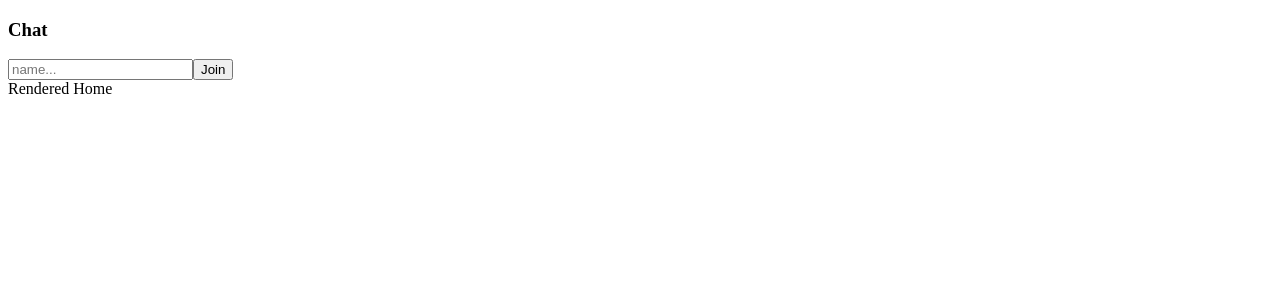
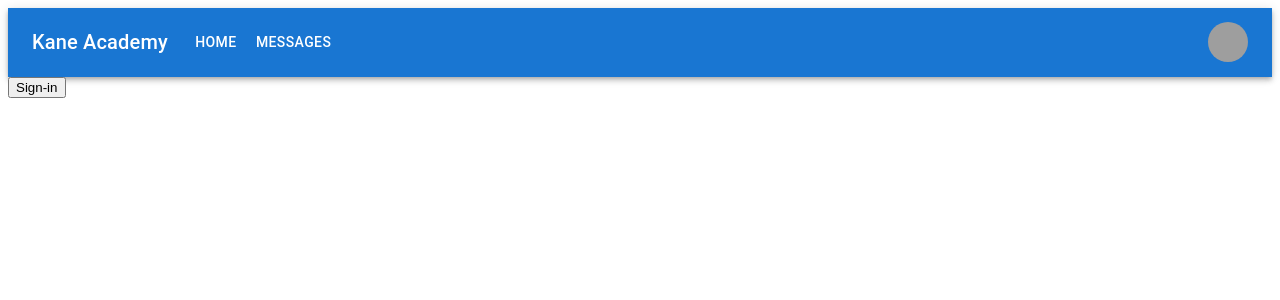
Before and after one commit to Tyl3r-Engel/Kane-Academy, a React app: page / in a window 1280 px wide. Shown: the top 300 px of the page. Built offline with nearby package versions, Linux system fonts and the light colour scheme; grey boxes are pictures that could not be loaded; the HTML template or start-up script is replaced by a standard one.

Commit message:
Nav + home cal + message endpoint

```diff
--- a/package.json
+++ b/package.json
@@ -34,6 +34,7 @@
   "dependencies": {
     "@emotion/react": "^11.8.2",
     "@emotion/styled": "^11.8.1",
+    "@mui/icons-material": "^5.5.1",
     "@mui/material": "^5.5.2",
     "axios": "^0.26.1",
     "babel": "^6.23.0",
--- a/public/src/components/App.jsx
+++ b/public/src/components/App.jsx
@@ -12,7 +12,7 @@ import Messages from './message/Messages'
 export default function App() {
   return (
     <div className="App">
-      <Messages />
+      {/* <Messages /> */}
       <Router>
         <Routes>
           <Route path="/" element={<HomeRoot />} />
@@ -21,6 +21,7 @@ export default function App() {
           <Route path="/signup/complete" element={<CompleteSignup />} />
           <Route path="/profile/*" element={<ProfileRoot />} />
           <Route path="/profile" element={<ProfileRoot />} />
+          <Route path="/messages" element={<Messages />} />
           <Route path="/fakedata" element={FakeData()} />
         </Routes>
       </Router>
--- a/public/src/components/home/HomeRoot.jsx
+++ b/public/src/components/home/HomeRoot.jsx
@@ -1,10 +1,71 @@
 import React from 'react';
+import NavBar from '../shared/navBar';
+import ApiCalendar from 'react-google-calendar-api';
 
 export default function HomeRoot() {
+  const [sign, setSign] = React.useState(false);
+  const [myEvents, setMyEvents] = React.useState([]);
+  const [uMail, setUMail] = React.useState('');
+  const [timeZ, setTimeZ] = React.useState('');
+
+  let handleItemClick = (event, name) => {
+        if (name === 'sign-in') {
+          ApiCalendar.handleAuthClick()
+          .then(() => {
+            console.log('Sign in successful!');
+            setSign(true);
+          })
+          .catch((e) => {
+            console.error(`Sign in failed ${e}`);
+          })
+        } else if (name === 'sign-out') {
+          ApiCalendar.handleSignoutClick();
+          setSign(false);
+          setMyEvents([]);
+          setUMail('');
+          setTimeZ('');
+        }
+      }
+
+  React.useEffect(() => {
+    if (sign) {
+      ApiCalendar.listUpcomingEvents(10, ApiCalendar.calendar)
+      .then(({ result }) => {
+        console.log(result.items);
+        setMyEvents(result.items);
+        let mail = result.items[0].attendees[0].email;
+        let zone = result.items[0].start.timeZone;
+        setUMail(mail.slice(0, mail.indexOf('@')));
+        setTimeZ(zone.slice(zone.indexOf('/') + 1, zone.length));
+      });
+    }
+  }, [sign])
 
   return (
     <div>
-      <div>Rendered Home</div>
+      <NavBar></NavBar>
+      {!sign
+      &&
+      <button
+        onClick={(e) => handleItemClick(e, 'sign-in')}
+      >
+        Sign-in
+      </button>
+      }
+      {sign
+      &&
+      <button
+          onClick={(e) => handleItemClick(e, 'sign-out')}
+      >
+        Sign-out
+      </button>
+      }
+      {myEvents.length !== 0
+      &&
+      <iframe src={`https://calendar.google.com/calendar/embed?src=${uMail}%40gmail.com&ctz=America%2F${timeZ}`}
+      style={{"border": "0"}} width="800" height="600" frameBorder="0" scrolling="no"></iframe>
+      }
+
     </div>
   );
 }
--- /dev/null
+++ b/public/src/components/shared/navBar.jsx
@@ -0,0 +1,170 @@
+import * as React from 'react';
+import AppBar from '@mui/material/AppBar';
+import Box from '@mui/material/Box';
+import Toolbar from '@mui/material/Toolbar';
+import IconButton from '@mui/material/IconButton';
+import Typography from '@mui/material/Typography';
+import Menu from '@mui/material/Menu';
+import MenuIcon from '@mui/icons-material/Menu';
+import Container from '@mui/material/Container';
+import Avatar from '@mui/material/Avatar';
+import Button from '@mui/material/Button';
+import Tooltip from '@mui/material/Tooltip';
+import MenuItem from '@mui/material/MenuItem';
+import { useNavigate } from 'react-router-dom';
+import axios from 'axios';
+
+const pages = ['Home', 'Messages'];
+const settings = ['Profile', 'Logout'];
+
+const logout = (e) => {
+  e.preventDefault();
+  axios.put('/logout')
+    .then((results) => {
+      window.location = '/login';
+    })
+    .catch((err) => {
+      console.log(err);
+      console.log('Cannot Log Out');
+    })
+}
+
+const NavBar = () => {
+  const [anchorElNav, setAnchorElNav] = React.useState(null);
+  const [anchorElUser, setAnchorElUser] = React.useState(null);
+
+  const handleOpenNavMenu = (event) => {
+    setAnchorElNav(event.currentTarget);
+  };
+  const handleOpenUserMenu = (event) => {
+    setAnchorElUser(event.currentTarget);
+  };
+
+  const handleCloseNavMenu = () => {
+    setAnchorElNav(null);
+  };
+
+  const handleCloseUserMenu = () => {
+    setAnchorElUser(null);
+  };
+
+  const changePage = (e) => {
+    let path = '';
+    if (e.target.id === 'Home') {
+      path = '/';
+    } else if (e.target.id === 'Messages') {
+      path = '/messages';
+    } else if (e.target.innerText === 'Profile') {
+      path = '/profile';
+    } else if (e.target.innerText === 'Logout') {
+      logout(e);
+    }
+    handleCloseNavMenu();
+    window.location = path;
+  }
+
+  return (
+    <AppBar position="static">
+      <Container maxWidth="xl">
+        <Toolbar disableGutters>
+          <Typography
+            variant="h6"
+            noWrap
+            component="div"
+            sx={{ mr: 2, display: { xs: 'none', md: 'flex' } }}
+          >
+            Kane Academy
+          </Typography>
+
+          <Box sx={{ flexGrow: 1, display: { xs: 'flex', md: 'none' } }}>
+            <IconButton
+              size="large"
+              aria-label="account of current user"
+              aria-controls="menu-appbar"
+              aria-haspopup="true"
+              onClick={handleOpenNavMenu}
+              color="inherit"
+            >
+              <MenuIcon />
+            </IconButton>
+            <Menu
+              id="menu-appbar"
+              anchorEl={anchorElNav}
+              anchorOrigin={{
+                vertical: 'bottom',
+                horizontal: 'left',
+              }}
+              keepMounted
+              transformOrigin={{
+                vertical: 'top',
+                horizontal: 'left',
+              }}
+              open={Boolean(anchorElNav)}
+              onClose={handleCloseNavMenu}
+              sx={{
+                display: { xs: 'block', md: 'none' },
+              }}
+            >
+              {pages.map((page) => (
+                <MenuItem key={page} onClick={handleCloseNavMenu}>
+                  <Typography textAlign="center">{page}</Typography>
+                </MenuItem>
+              ))}
+            </Menu>
+          </Box>
+          <Typography
+            variant="h6"
+            noWrap
+            component="div"
+            sx={{ flexGrow: 1, display: { xs: 'flex', md: 'none' } }}
+          >
+            LOGO
+          </Typography>
+          <Box sx={{ flexGrow: 1, display: { xs: 'none', md: 'flex' } }}>
+            {pages.map((page) => (
+              <Button
+                key={page}
+                id={page}
+                onClick={(e) => changePage(e)}
+                sx={{ my: 2, color: 'white', display: 'block' }}
+              >
+                {page}
+              </Button>
+            ))}
+          </Box>
+
+          <Box sx={{ flexGrow: 0 }}>
+            <Tooltip title="Open settings">
+              <IconButton onClick={handleOpenUserMenu} sx={{ p: 0 }}>
+                <Avatar alt="Remy Sharp" src="/static/images/avatar/2.jpg" />
+              </IconButton>
+            </Tooltip>
+            <Menu
+              sx={{ mt: '45px' }}
+              id="menu-appbar"
+              anchorEl={anchorElUser}
+              anchorOrigin={{
+                vertical: 'top',
+                horizontal: 'right',
+              }}
+              keepMounted
+              transformOrigin={{
+                vertical: 'top',
+                horizontal: 'right',
+              }}
+              open={Boolean(anchorElUser)}
+              onClose={handleCloseUserMenu}
+            >
+              {settings.map((setting) => (
+                <MenuItem key={setting} id={setting}>
+                  <Typography textAlign="center" onClick={(e) => changePage(e)}>{setting}</Typography>
+                </MenuItem>
+              ))}
+            </Menu>
+          </Box>
+        </Toolbar>
+      </Container>
+    </AppBar>
+  );
+};
+export default NavBar;
```
Also changed, not shown: public/src/components/profile/ProfileSetCalendar.jsx (+12 -94 lines), 1 other file (tests, documents, lock files or other folders).
